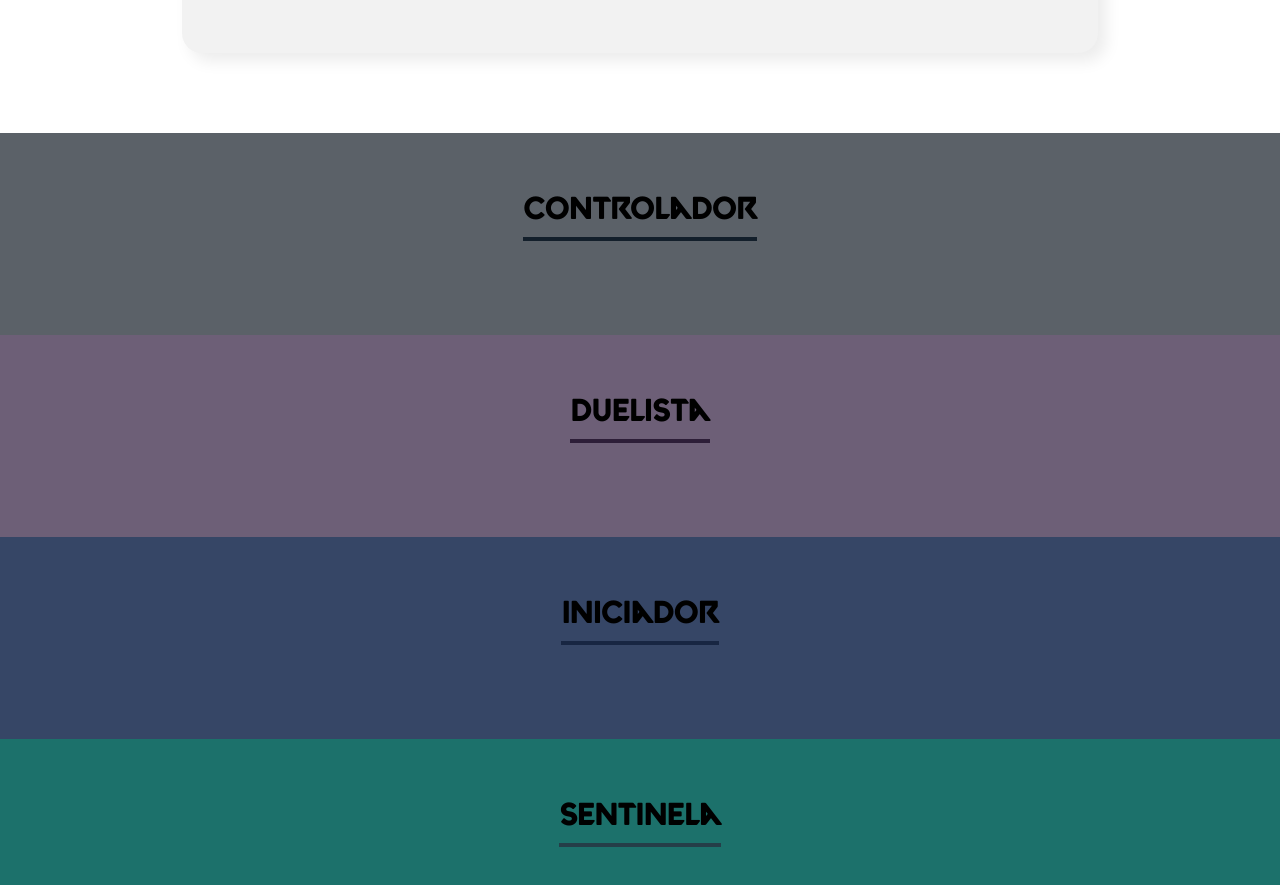
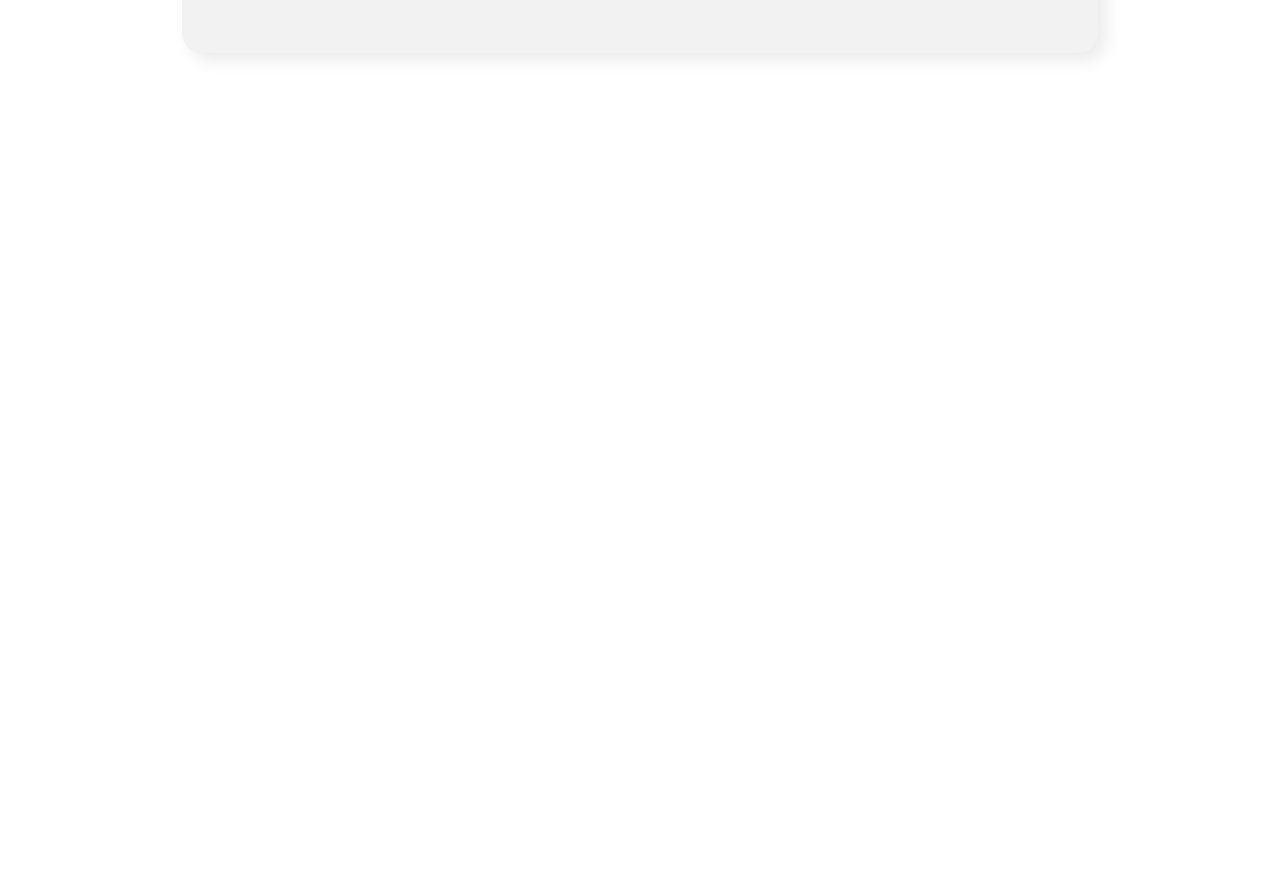
Before and after one commit to Anacaasilva/Organograma, a React (Create React App) app: page / in a window 1280 px wide. Shown: the part 1100-1985 px from the top of the page. After the commit the page ends 1233 px from the top, so only its background shows below. Built offline with nearby package versions, Linux system fonts and the light colour scheme; the HTML template or start-up script is replaced by a standard one.

Commit message:
listing the cards

```diff
--- a/src/componentes/Formulario/index.jsx
+++ b/src/componentes/Formulario/index.jsx
@@ -19,6 +19,10 @@ export const Formulario = props => {
       imagem,
       funcao
     })
+    setNome('')
+    setHabilidades('')
+    setImagem('')
+    setFuncao('')
   }
 
   return (
--- a/src/componentes/Funcao/index.jsx
+++ b/src/componentes/Funcao/index.jsx
@@ -5,7 +5,7 @@ export const Funcao = props => {
   const css = { backgroundColor: props.corSegundaria }
 
   return (
-    <section className='funcao' style={css} >
+    props.agentes.length > 0 ? <section className='funcao' style={css} >
       <h3 style={{ borderColor: props.corPrimaria }}>{props.nome}</h3>
       <div className='agentes'>
         {props.agentes.map(agente => <Agente
@@ -15,6 +15,6 @@ export const Funcao = props => {
           imagem={agente.imagem}
         />)}
       </div>
-    </section>
+    </section> : ''
   )
 }
```
